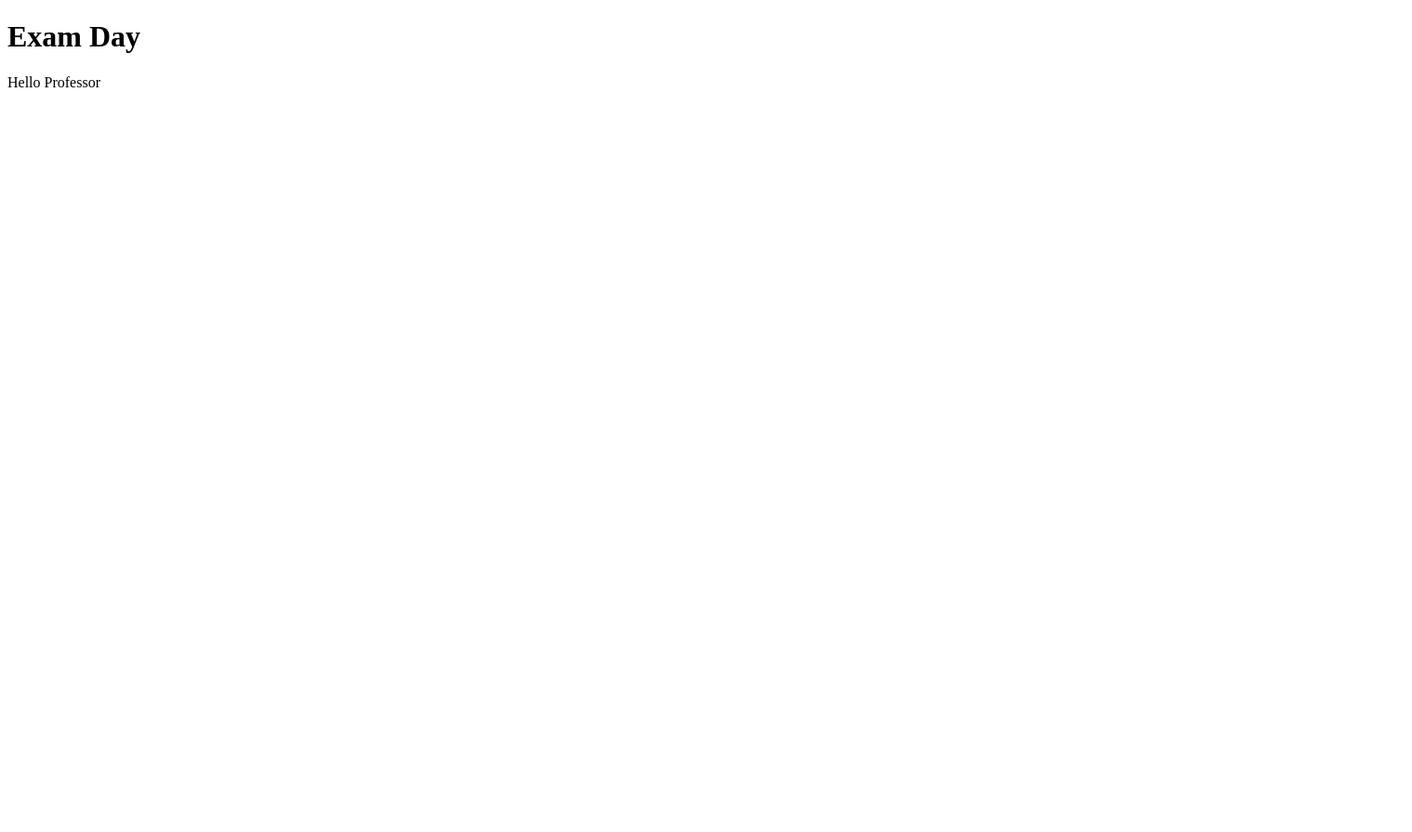
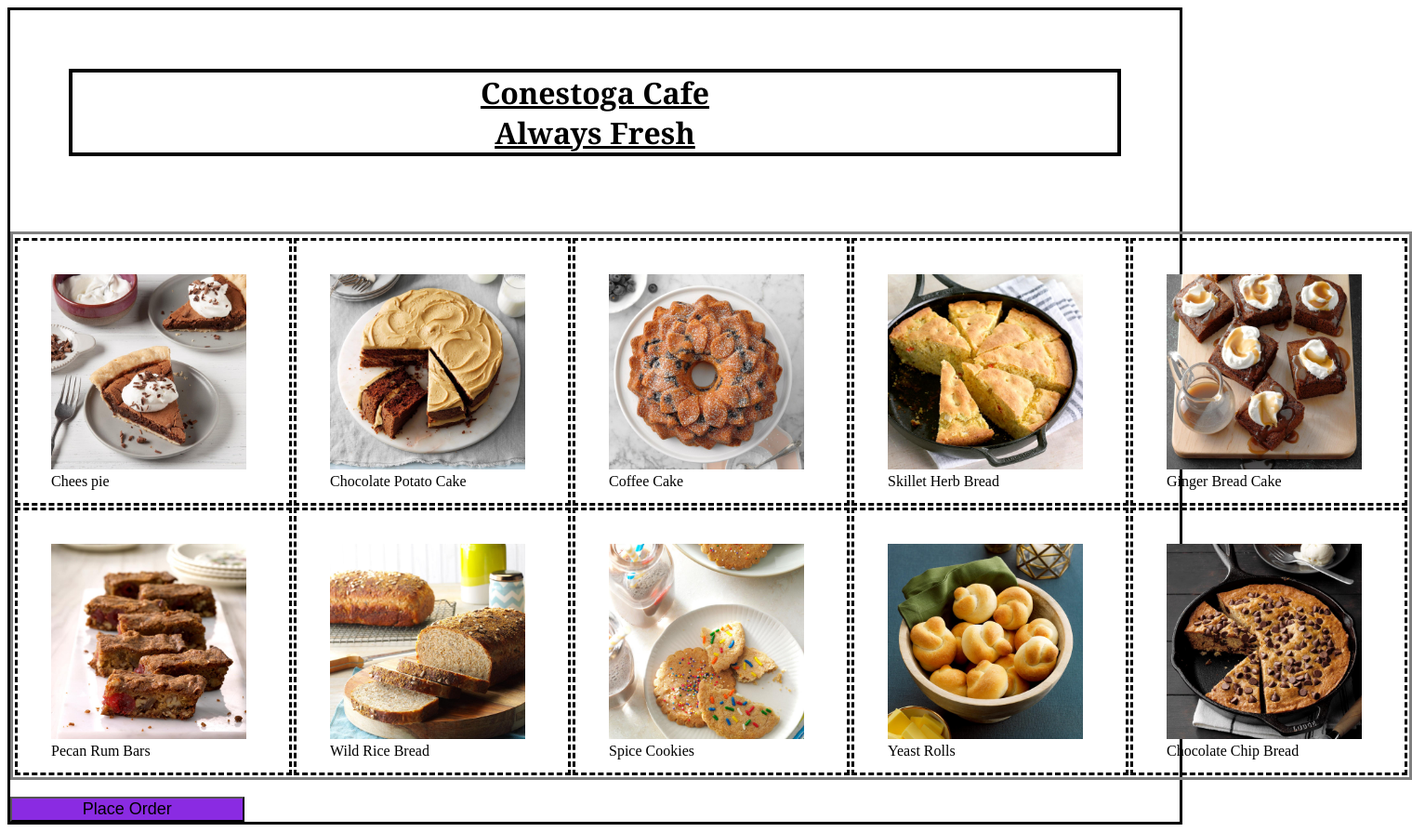
Before and after one commit to Jenishtrivedi/midterm1532, a plain HTML site: page index.html in a window 1280 px wide. Shown: the whole page at 93% size, 1519 px wide, since content can reach past the window. Before the commit the page ends 800 px from the top, so only its background shows below. Drawn offline with Linux system fonts and the light colour scheme.

Commit message:
Added files

```diff
--- a/index.html
+++ b/index.html
@@ -1,13 +1,93 @@
-<!DOCTYPE html>
-<html lang="en">
-<head>
-    <meta charset="UTF-8">
-    <meta http-equiv="X-UA-Compatible" content="IE=edge">
-    <meta name="viewport" content="width=device-width, initial-scale=1.0">
-    <title>MidTerm</title>
-</head>
-<body>
-    <h1>Exam Day</h1>
-    <p>Hello Professor</p>
-</body>
+<!doctype html>
+<html>
+    <head>
+        <meta name="viewport" content="width=device-width, initial-scale=1.0" />
+        <link href='style.css' rel='stylesheet' type='text/css'>
+    </head>
+    <body >
+        <table align="center">
+            <tr>
+                <h1 class="Border">Conestoga Cafe<br>
+                Always Fresh</h1>
+            </tr>
+             <tr>
+                <td><div class="content_img">
+                    <img src='image.jpg' width='100%' height='100%'>
+                    <div>Calories: 200</br>Fat: 5%</div>
+                <br>Chees pie
+            </div></td>
+        <td><div class="content_img">
+                <img src='Chocolate Potato Cake.jpg' width='100%' height='100%'>
+
+                <div>Calories: 200</br>Fat: 10%</div>
+                <br>Chocolate Potato Cake
+            </div></td>
+        <td> <div class="content_img">
+                <img src='Coffee Cake.jpg' width='100%' height='100%'>
+
+                <div>Calories: 200</br>Fat: 10%</div>
+                <br>Coffee Cake
+            </div></td>
+        <td> <div class="content_img">
+                <img src='Skillet Herb Bread.jpg' width='100%' height='100%'>
+
+                <div>Calories: 200</br>Fat: 10%</div>
+                <br>Skillet Herb Bread
+            </div></td>
+        <td>  <div class="content_img">
+                <img src='Ginger Bread Cake.jpg' width='100%' height='100%'>
+
+                <div>Calories: 200</br>Fat: 10%</div>
+                <br>Ginger Bread Cake
+            </div></td>
+        </tr>
+    <tr>
+    <td><div class="content_img">
+                <img src='Pecan Rum Bars.jpg' width='100%' height='100%'>
+
+                <div>Calories: 200</br>Fat: 10%</div>
+                <br>Pecan Rum Bars
+            </div></td>
+        <td> <div class="content_img">
+                <img src='Wild Rice Bread.jpg' width='100%' height='100%'>
+
+                <div>Calories: 200</br>Fat: 10%</div>
+                <br>Wild Rice Bread
+            </div></td>
+        <td><div class="content_img">
+                <img src='Spice Cookies.jpg' width='100%' height='100%'>
+
+                <div>Calories: 200</br>Fat: 10%</div>
+                <br>Spice Cookies
+            </div></td>
+        <td> <div class="content_img">
+                <img src='Yeast Rolls.jpg' width='100%' height='100%'>
+
+                <div>Calories: 200</br>Fat: 10%</div>
+                <br>Yeast Rolls
+            </div></td>
+        <td> <div class="content_img">
+                <img src='Chocolate Chip Bread.jpg' width='100%' height='100%'>
+
+                <div>Calories: 200</br>Fat: 10%</div>
+                <br>Chocolate Chip Bread
+            </div>  </td>
+            <br>
+    </tr>
+</table>
+    <br>
+
+    <button class="btn" id="myBtn">Place Order</button>
+
+    <!-- The Modal -->
+    <div id="myModal" class="modal">
+
+      <!-- Modal content -->
+      <div class="modal-content">
+        <span class="close">&times;</span>
+        <p>Some text in the Modal..</p>
+      </div>
+    <script script src="Popup.js" type="text/javascript"></script>
+    </div>
+    </body>
 </html>
--- a/style.css
+++ b/style.css
@@ -10,7 +10,7 @@ td{
 }
 .btn{
     text-align: center;
-    margin-left: 20%;
+    margin: 0 auto;
 
 }
 .modal {
```
Also changed, not shown: Chocolate Chip Bread.jpg (added), Chocolate Potato Cake.jpg (added), Coffee Cake.jpg (added), Ginger Bread Cake.jpg (added), Pecan Rum Bars.jpg (added), Skillet Herb Bread.jpg (added), Spice Cookies.jpg (added), Wild Rice Bread.jpg (added), Yeast Rolls.jpg (added), image.jpg (added).
